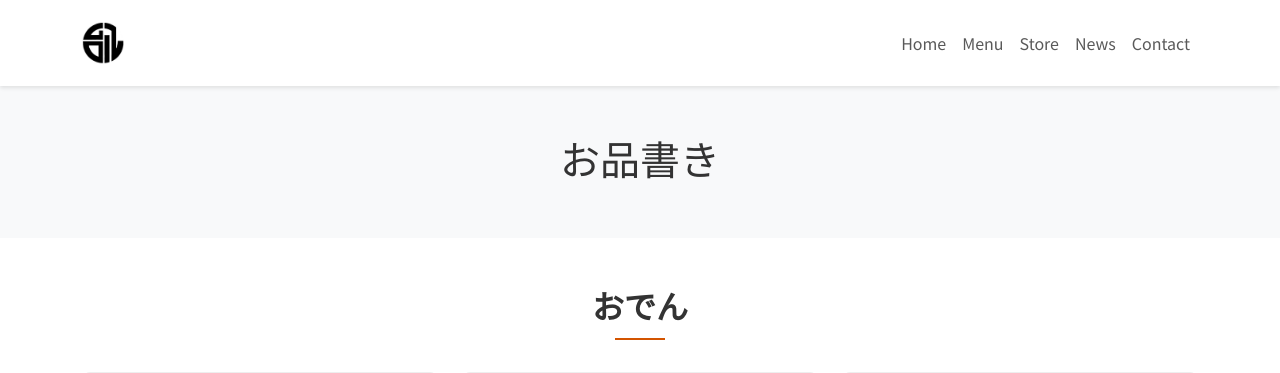
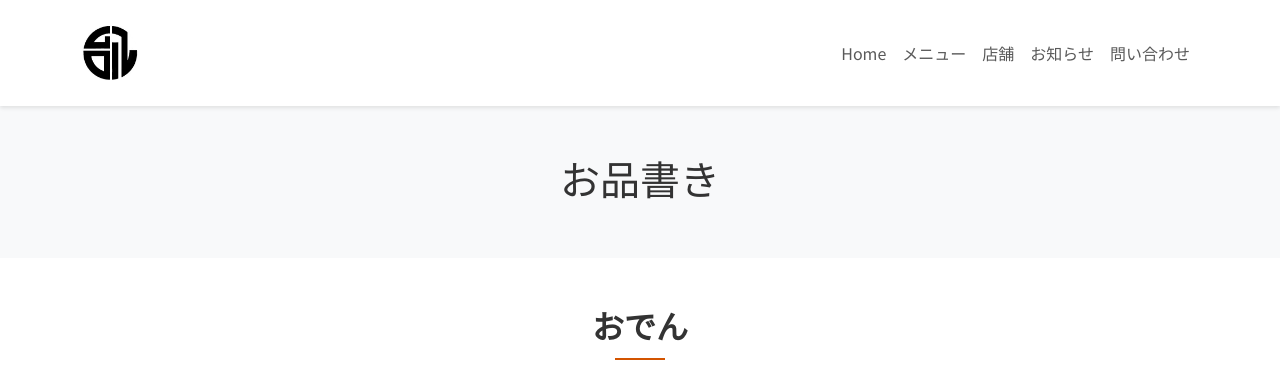
Before and after one commit to shotarok-xx/daihachi, a Flask app: page /menu in a window 1280 px wide. Shown: the top 373 px of the page. Run offline with Flask 3, Linux system fonts and the light colour scheme; data comes from the database, SQL or seed files in the repository.

Commit message:
Agent query: ナビゲーションメニューの日本語表記は正しく更新されましたか？
Update navbar logo size and translate navigation links to Japanese.

Screenshot: https://storage.googleapis.com/screenshot-production-us-central1/b5b41d46-52fd-438d-9fff-679394ed4de6/ab36fcd2-afc7-4ede-b546-7dca77b8cbf5.jpg

```diff
--- a/static/css/style.css
+++ b/static/css/style.css
@@ -1,6 +1,6 @@
 /* Navbar Logo Styling */
 .navbar-logo {
-    height: 60px;
+    height: 80px;
     width: auto;
     margin-right: 1rem;
 }
--- a/templates/base.html
+++ b/templates/base.html
@@ -23,16 +23,16 @@
                         <a class="nav-link" href="{{ url_for('home') }}">Home</a>
                     </li>
                     <li class="nav-item">
-                        <a class="nav-link" href="{{ url_for('menu') }}">Menu</a>
+                        <a class="nav-link" href="{{ url_for('menu') }}">メニュー</a>
                     </li>
                     <li class="nav-item">
-                        <a class="nav-link" href="{{ url_for('store') }}">Store</a>
+                        <a class="nav-link" href="{{ url_for('store') }}">店舗</a>
                     </li>
                     <li class="nav-item">
-                        <a class="nav-link" href="{{ url_for('news') }}">News</a>
+                        <a class="nav-link" href="{{ url_for('news') }}">お知らせ</a>
                     </li>
                     <li class="nav-item">
-                        <a class="nav-link" href="{{ url_for('contact') }}">Contact</a>
+                        <a class="nav-link" href="{{ url_for('contact') }}">問い合わせ</a>
                     </li>
                 </ul>
             </div>
```
